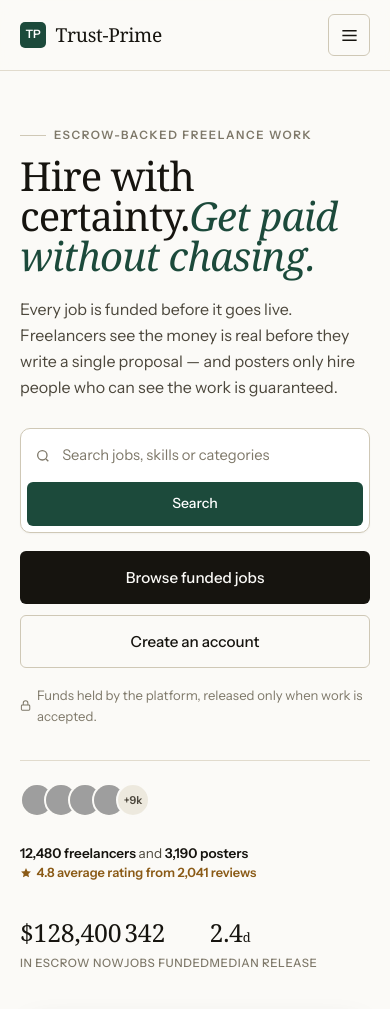
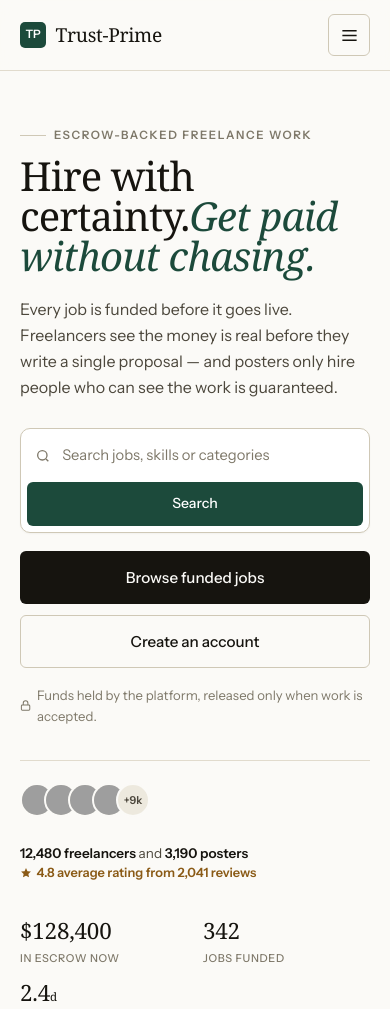
Before and after one commit to Majeekmedia/freelance-marketplace, a Laravel app: page / in a window 390 px wide. Shown: the top 1009 px of the page. Run offline with Laravel 12, Linux system fonts and the light colour scheme; data comes from the database, SQL or seed files in the repository; data that the repository does not hold is empty; some web fonts are replaced; grey boxes are pictures that could not be loaded.

Commit message:
Fix hero stats labels colliding on mobile
At <=430px three rules combined to remove every bit of horizontal separation:
.stat got padding-right:0 / margin-right:0, and .stats got gap:.85rem 0 which
zeroes the column gap. The uppercase labels touched and read as one string:
'IN ESCROW NOWJOBS FUNDEDMEDIAN RELEASE'.

Three flex columns in a 335px hero cannot hold 'MEDIAN RELEASE' anyway, so the
narrow layout becomes a two-column grid: each figure gets ~160px instead of
~105px, the third wraps to its own row, and the gap does the separating that the
borders used to.

Also tightened the 431-720px range, where three padded columns still cramp the
labels.

Measured at 320/375/390/430/500/640/768/1280: zero label collisions, zero label
overflow, no page overflow. Stats block grows 76px -> 109px at 390px, which is
the space the labels needed.

New HeroStatsSpacingTest guards the CSS itself, since a layout bug cannot be
caught by asserting markup - the HTML was always correct. Proven by restoring
the original broken rules: two tests fail, then pass once fixed.

Tests: 403 passed (981 assertions).

```diff
--- a/resources/views/welcome.blade.php
+++ b/resources/views/welcome.blade.php
@@ -476,6 +476,13 @@ body.menu-open{overflow:hidden}
   .step{border-left:0;padding-left:0;border-top:1px solid var(--rule-2);padding-top:1rem}
   .step:first-child{border-top:0;padding-top:0}
   .stat{padding-right:1.1rem;margin-right:1.1rem}
+  /*
+   * Between 431px and 720px three padded columns still squeeze "MEDIAN RELEASE"
+   * into a cramped box. Tighter padding is enough here — the labels stay on one
+   * line, just with less air around them.
+   */
+  .stat-val{font-size:1.45rem}
+  .stat-lab{font-size:.68rem;letter-spacing:.04em}
   .foot-grid{grid-template-columns:1fr}
 }
 
@@ -488,9 +495,43 @@ body.menu-open{overflow:hidden}
   .search{flex-direction:column;gap:.4rem}
   .search-field{padding-left:.5rem}
   .search .btn{width:100%}
-  .stat{border-right:0;padding-right:0;margin-right:0}
-  .stats{gap:.85rem 0}
   .hero-figure{aspect-ratio:4/3.4}
+
+  /*
+   * Stats on a narrow phone.
+   *
+   * The previous rule removed the divider AND all horizontal spacing
+   * (`padding/margin-right: 0`, `gap: .85rem 0`), which left the three
+   * uppercase labels touching: "IN ESCROW NOWJOBS FUNDEDMEDIAN RELEASE".
+   *
+   * Three columns of ~105px cannot hold labels like "MEDIAN RELEASE" on one
+   * line, so this becomes a two-column grid where each figure gets ~160px and
+   * the label stays readable. The third item simply starts a new row.
+   *
+   * `align-items:start` keeps the number baselines aligned even when one label
+   * wraps to a second line.
+   */
+  .stats{
+    display:grid;
+    grid-template-columns:repeat(2, minmax(0, 1fr));
+    gap:.9rem 1rem;
+    align-items:start;
+  }
+  /* Dividers are meaningless in a grid with real gaps; the gap does that job. */
+  .stat,
+  .stat:last-child{
+    border-right:0;
+    padding-right:0;
+    margin-right:0;
+  }
+  .stat-val{font-size:1.4rem}
+  .stat-lab{
+    font-size:.68rem;
+    letter-spacing:.06em;
+    margin-top:.3rem;
+    /* Allow a long label to wrap rather than push the grid wider. */
+    overflow-wrap:anywhere;
+  }
 }
 
 @media (prefers-reduced-motion:reduce){
```
Also changed, not shown: tests/Feature/HeroStatsSpacingTest.php (added, +125 -0 lines).
